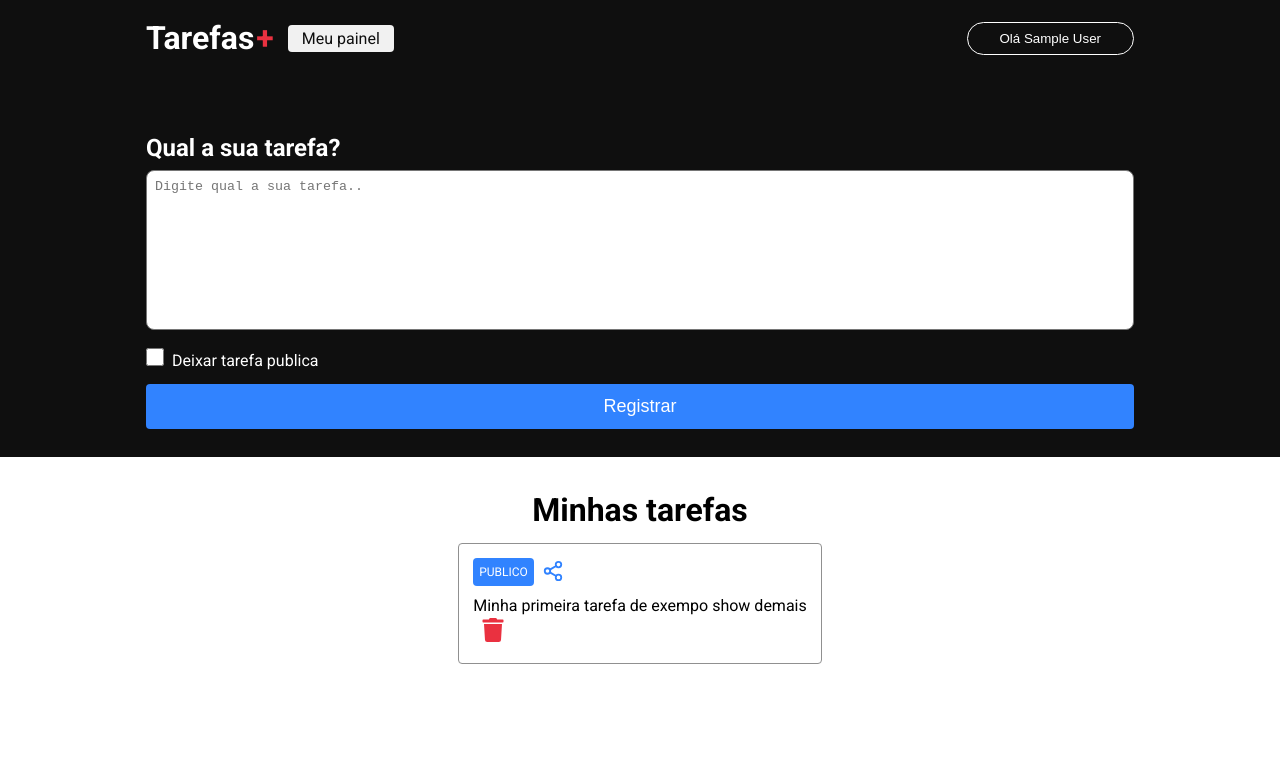
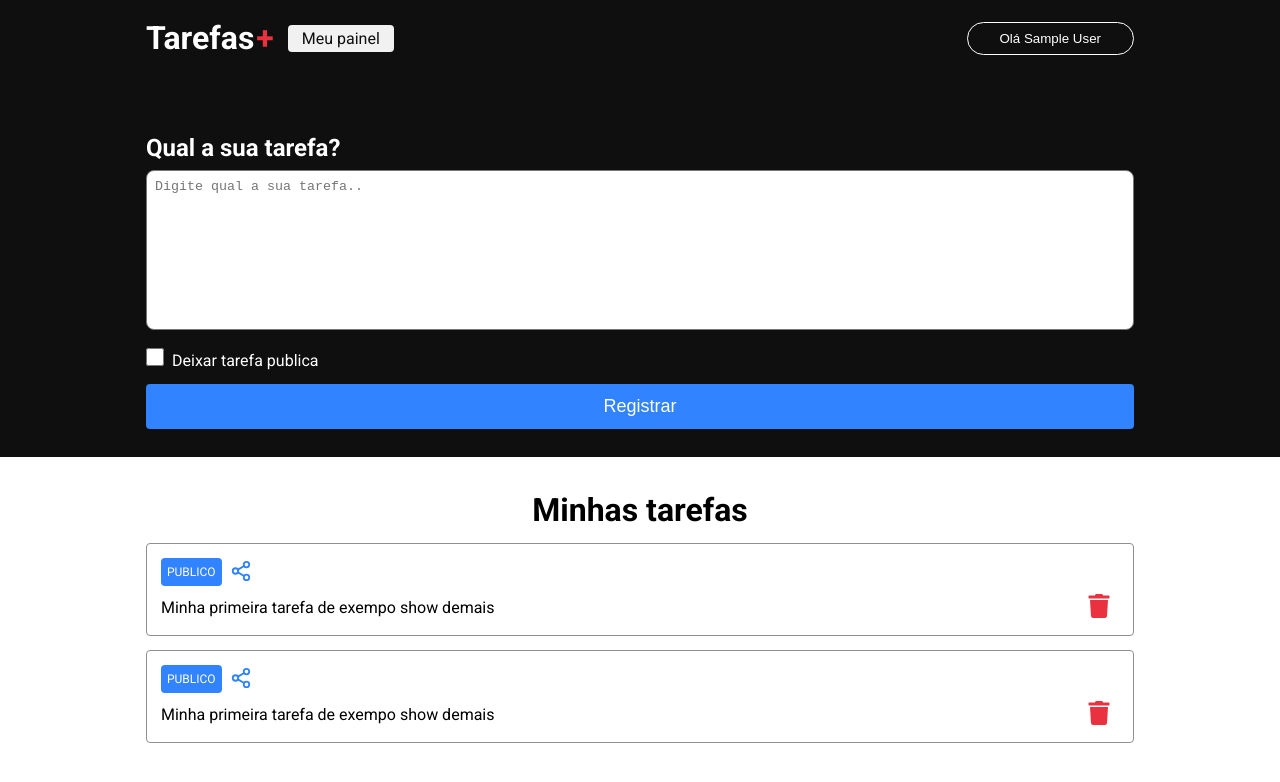
Before and after one commit to denervalspelizario/appTarefas, a Next.js app: page /dashboard in a window 1280 px wide. Shown: the top 782 px of the page. Built offline with nearby package versions, Linux system fonts and the light colour scheme; no server answers; sample sign-in values are in the browser's storage.

Commit message:
update apptarefas instalando firebase ao projeto e adicionando seud ados no firebaseConnection,

```diff
--- a/package.json
+++ b/package.json
@@ -12,6 +12,7 @@
     "@types/node": "18.15.11",
     "@types/react": "18.0.33",
     "@types/react-dom": "18.0.11",
+    "firebase": "^9.19.1",
     "next": "13.2.4",
     "next-auth": "^4.21.1",
     "react": "18.2.0",
--- a/src/pages/dashboard/index.tsx
+++ b/src/pages/dashboard/index.tsx
@@ -1,5 +1,4 @@
-
-import { GetServerSideProps } from 'next'
+import {  ChangeEvent, FormEvent, useState } from 'react'
 import styles from './styles.module.css'
 import Head from 'next/head' // esse head é o texto que fica na aba da pagina
 import { getSession } from 'next-auth/react' // importando o getSession para verificar se a sessão ativa
@@ -10,6 +9,28 @@ import { FaTrash } from 'react-icons/fa'
 // comando para instalar icons yarn add react-icons
 
 export default function Dashboard(){
+
+  const [input, setInput] = useState("") //
+  const [checkbox, setCheckbox ] = useState(false) // state que armazenará click da checkbox iniciará como false
+
+
+
+  // FUNCAO QUE ADICINA NA STATE CHECKBOX A ÇAO DO CLICK NA CHECKBOX
+  function dadoCheckbox(event: ChangeEvent<HTMLInputElement>){ // ChangeEvent<HTMLInputElement> é a tipagem,  event é o dado recebido do checkbox no caso um boolean
+    setCheckbox(event.target.checked)
+
+  }
+
+
+  function registrandoTarefas(event: FormEvent){
+     event.preventDefault(); // garantindo que ao clicar não sera atualizada a pagina
+
+     if (input === '') return;
+
+     alert("TESTE")
+  }
+
+
   return(
     <div className={styles.container}>
       <Head>
@@ -21,13 +42,19 @@ export default function Dashboard(){
 
             <h1 className={styles.title}>Qual a sua tarefa?</h1>
 
-            <form>
+            <form  onSubmit={registrandoTarefas}>
               <Textarea
                 placeholder="Digite qual a sua tarefa.."
-
+                value={input}
+                onChange={(event:ChangeEvent<HTMLTextAreaElement>) => setInput(event.target.value)} //repassando dado digitado a state input
               />
               <div className={styles.checkboxArea}>
-                <input type="checkbox" className={styles.checkbox} />
+                <input
+                  type="checkbox"
+                  className={styles.checkbox}
+                  checked={checkbox} // marcação se inicia com false pois state se inica como false
+                  onChange={dadoCheckbox}
+                />
                 <label className={styles.label}>Deixar tarefa publica </label>
               </div>
 
@@ -41,6 +68,26 @@ export default function Dashboard(){
 
         <section className={styles.taskContainer}>
           <h1>Minhas tarefas</h1>
+          <article className={styles.task}>
+
+            <div className={styles.tagContainer}>
+              <label className={styles.tag}>
+                PUBLICO
+              </label>
+              <button className={styles.shareButton}>
+                <FiShare2 size={22} color='#3183FF'/>
+              </button>
+            </div>
+
+            <div className={styles.taskContent}>
+              <p>Minha primeira tarefa de exempo show demais</p>
+              <button className={styles.trashButton}>
+                <FaTrash size={24} color='#ea3140' />
+              </button>
+            </div>
+
+          </article>
+
           <article className={styles.task}>
 
             <div className={styles.tagContainer}>
--- a/src/pages/dashboard/styles.module.css
+++ b/src/pages/dashboard/styles.module.css
@@ -99,7 +99,7 @@
   margin: 0 8px;
 }
 
-.taskContainer {
+.taskContent {
   display: flex;
   align-items: center;
   justify-content: space-between;
```
Also changed, not shown: src/services/firebaseConnection.ts (added, +20 -0 lines), 1 other file (tests, documents, lock files or other folders).
